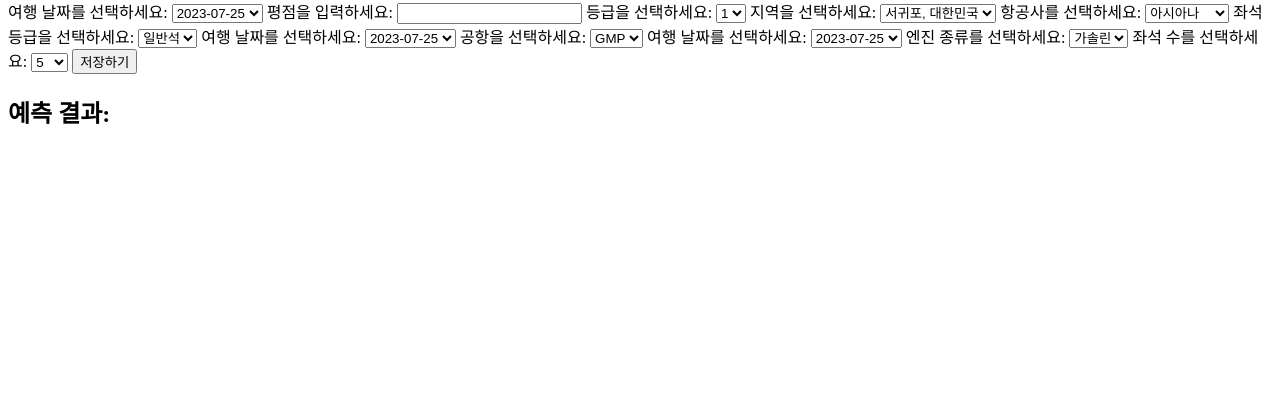
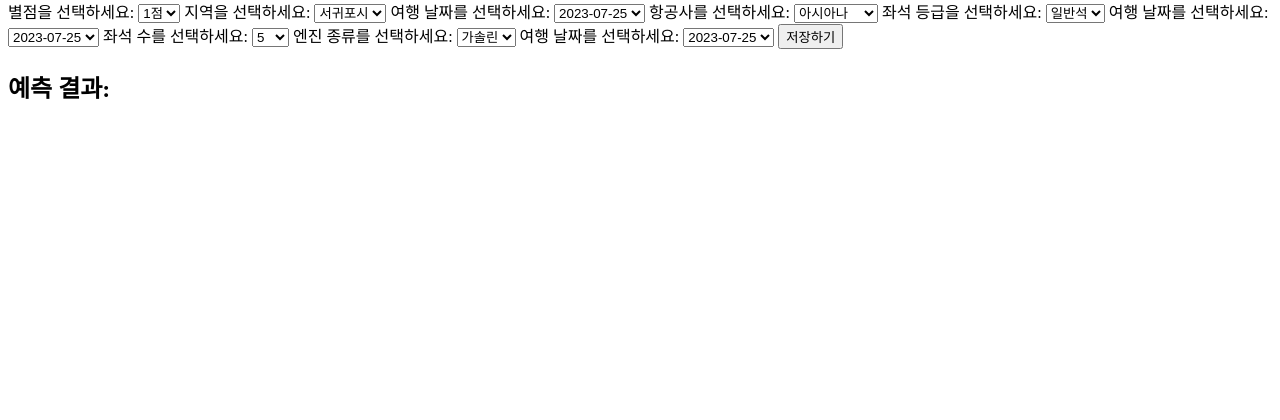
Before and after one commit to hoonputer/WonderBudget_TP1, a Flask app: page / in a window 1280 px wide. Shown: the part 105-525 px from the top of the page. Run offline with Flask 3, Linux system fonts and the light colour scheme; parts of the project's set-up code (start-up, migrations or seed data) failed here and were passed over.

Commit message:
07.28.14.50

```diff
--- a/WonderBudget/templates/index.html
+++ b/WonderBudget/templates/index.html
@@ -8,69 +8,28 @@
 
         <form method="post" action="/">
             <!-- 호텔 정보 입력 -->
-            <label for="hotelDate">여행 날짜를 선택하세요:</label>
-            <select name="h_data1" id="hotelDate">
-                <option value="2023-07-25">2023-07-25</option>
-                <option value="2023-07-26">2023-07-26</option>
-                <option value="2023-07-27">2023-07-27</option>
-                <option value="2023-07-28">2023-07-28</option>
-                <option value="2023-07-29">2023-07-29</option>
-                <option value="2023-07-30">2023-07-30</option>
-                <option value="2023-07-31">2023-07-31</option>
-                <option value="2023-08-01">2023-08-01</option>
-                <option value="2023-08-02">2023-08-02</option>
-                <option value="2023-08-03">2023-08-03</option>
-                <option value="2023-08-04">2023-08-04</option>
-                <option value="2023-08-05">2023-08-05</option>
-                <option value="2023-08-06">2023-08-06</option>
-                <option value="2023-08-07">2023-08-07</option>
-                <option value="2023-08-08">2023-08-08</option>
-                <option value="2023-08-09">2023-08-09</option>
-                <option value="2023-08-10">2023-08-10</option>
-                <option value="2023-08-11">2023-08-11</option>
-                <option value="2023-08-12">2023-08-12</option>
-                <option value="2023-08-13">2023-08-13</option>
-                <option value="2023-08-14">2023-08-14</option>
-                <option value="2023-08-15">2023-08-15</option>
-                <option value="2023-08-16">2023-08-16</option>
-                <option value="2023-08-17">2023-08-17</option>
-                <option value="2023-08-18">2023-08-18</option>
-                <option value="2023-08-19">2023-08-19</option>
-                <option value="2023-08-20">2023-08-20</option>
-                <option value="2023-08-21">2023-08-21</option>
-                <option value="2023-08-22">2023-08-22</option>
-                <option value="2023-08-23">2023-08-23</option>
-                <option value="2023-08-24">2023-08-24</option>
-                <option value="2023-08-25">2023-08-25</option>
-                <option value="2023-08-26">2023-08-26</option>
-                <option value="2023-08-27">2023-08-27</option>
-                <option value="2023-08-28">2023-08-28</option>
-                <option value="2023-08-29">2023-08-29</option>
-                <option value="2023-08-30">2023-08-30</option>
-                <option value="2023-08-31">2023-08-31</option>
+            <label for="hotelRating">별점을 선택하세요:</label>
+            <select name="h_data1" id="hotelRating">
+                <option value="1">1점</option>
+                <option value="2">2점</option>
+                <option value="3">3점</option>
+                <option value="4">4점</option>
+                <option value="5">5점</option>
             </select>
 
-            <label for="hotelRating">평점을 입력하세요:</label>
-            <input type="text" name="h_data2" id="hotelRating">
-
-            <label for="hotelGrade">등급을 선택하세요:</label>
-            <select name="h_data3" id="hotelGrade">
-                <option value="1">1</option>
-                <option value="2">2</option>
-                <option value="3">3</option>
-                <option value="4">4</option>
-                <option value="5">5</option>
+            <label for="hotelLocation">지역을 선택하세요:</label>
+            <select name="h_data2" id="hotelLocation">
+                <option value="서귀포시">서귀포시</option>
+                <option value="제주시">제주시</option>
             </select>
 
-            <label for="hotelAddress">지역을 선택하세요:</label>
-            <select name="h_data4" id="hotelAddress">
-                <option value="서귀포">서귀포, 대한민국</option>
-                <option value="제주">제주, 대한민국</option>
+            <label for="travelDate">여행 날짜를 선택하세요:</label>
+            <select name="h_data3" id="travelDate">
+                <option value="2023-07-25">2023-07-25</option>
             </select>
 
-
-            <label for="flightName">항공사를 선택하세요:</label>
-            <select name="f_data1" id="flightName">
+            <label for="airline">항공사를 선택하세요:</label>
+            <select name="f_data1" id="airline">
                 <option value="아시아나">아시아나</option>
                 <option value="대한항공">대한항공</option>
                 <option value="이스타항공">이스타항공</option>
@@ -82,11 +41,12 @@
                 <option value="하이에어">하이에어</option>
             </select>
 
-            <label for="flightSeat">좌석 등급을 선택하세요:</label>
-            <select name="f_data2" id="flightSeat">
+            <label for="seatClass">좌석 등급을 선택하세요:</label>
+            <select name="f_data2" id="seatClass">
                 <option value="일반석">일반석</option>
                 <option value="할인석">할인석</option>
                 <option value="특가석">특가석</option>
+                <!-- 다른 좌석 등급들도 추가해주세요 -->
             </select>
 
             <label for="flightDate">여행 날짜를 선택하세요:</label>
@@ -131,15 +91,27 @@
                 <option value="2023-08-31">2023-08-31</option>
             </select>
 
-            <label for="flightAirport">공항을 선택하세요:</label>
-            <select name="f_data4" id="flightAirport">
-                <option value="GMP">GMP</option>
-                <option value="CJU">CJU</option>
+            <!-- 렌트카 정보 입력 -->
+            <label for="seatNumber">좌석 수를 선택하세요:</label>
+            <select name="c_data1" id="seatNumber">
+                    <option value="5">5</option>
+                    <option value="4">4</option>
+                    <option value="7">7</option>
+                    <option value="11">9</option>
+                    <option value="11">8</option>
+                    <option value="11">15</option>
+                    <option value="11">12</option>
             </select>
 
-            <!-- 렌트카 정보 입력 -->
+            <label for="engineType">엔진 종류를 선택하세요:</label>
+            <select name="c_data2" id="engineType">
+                <option value="가솔린">가솔린</option>
+                <option value="디젤">디젤</option>
+                <option value="전기">전기</option>
+            </select>
+
             <label for="carDate">여행 날짜를 선택하세요:</label>
-            <select name="c_data1" id="carDate">
+            <select name="c_data3" id="carDate">
                 <option value="2023-07-25">2023-07-25</option>
                 <option value="2023-07-26">2023-07-26</option>
                 <option value="2023-07-27">2023-07-27</option>
@@ -180,34 +152,13 @@
                 <option value="2023-08-31">2023-08-31</option>
             </select>
 
-            <label for="carEngine">엔진 종류를 선택하세요:</label>
-            <select name="c_data2" id="carEngine">
-                <option value="가솔린">가솔린</option>
-                <option value="디젤">디젤</option>
-                <option value="전기">전기</option>
-            </select>
-
-
-            <label for="carSeater">좌석 수를 선택하세요:</label>
-            <select name="c_data3" id="carSeater">
-                    <option value="5">5</option>
-                    <option value="4">4</option>
-                    <option value="7">7</option>
-                    <option value="11">9</option>
-                    <option value="11">8</option>
-                    <option value="11">15</option>
-                    <option value="11">12</option>
-            </select>
-
-
-
             <button type="submit">저장하기</button>
         </form>
 
 
 <h2>예측 결과:</h2>
     {% if pred is defined %}
-        <p>예상 비용: {{ pred }}</p>
+        <p>예상 호텔 가격: {{ pred }}</p>
     {% endif %}
 
     </body>
```
